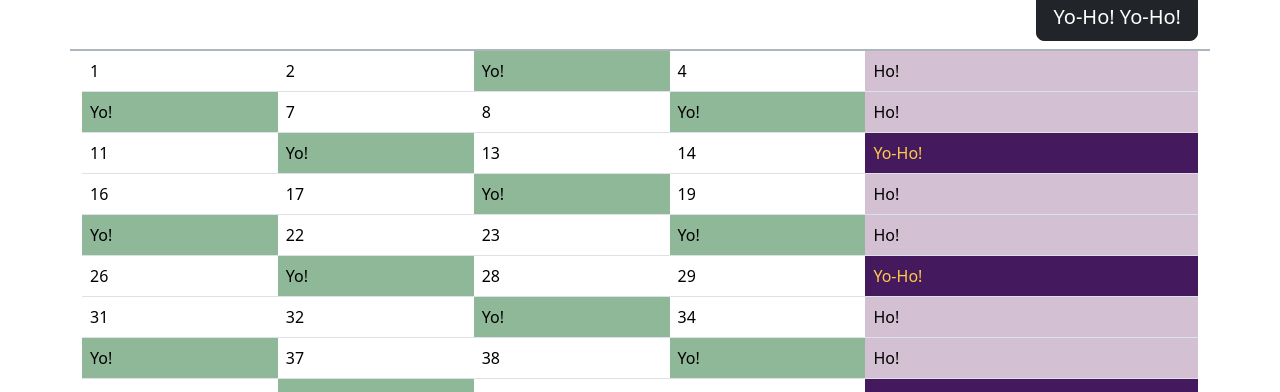
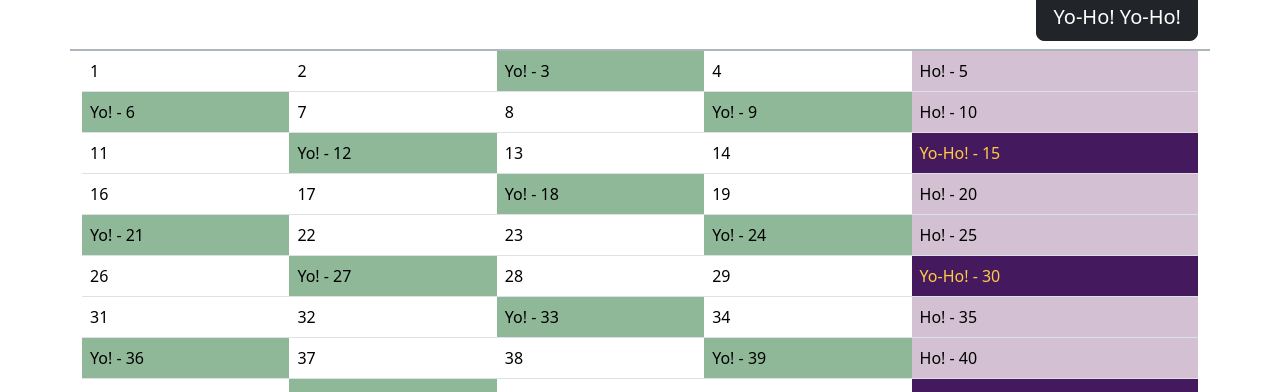
Before and after one commit to Vann-K/Yo-Ho, a plain HTML site: page app.html in a window 1280 px wide. Both pictures are taken after a click on the button "Yo-Ho! Yo-Ho!". Shown: the part 408-800 px from the top of the page. Drawn offline with nearby package versions, Linux system fonts and the light colour scheme; some packages are replaced by stand-ins of ours; a script that the page names is missing; a web font is replaced by a local one.

Commit message:
Finishing Touches.

```diff
--- a/js/site.js
+++ b/js/site.js
@@ -55,19 +55,19 @@ function displayYoHo(numbers) {
         // print yoho
         if (numbers[i] % 3 == 0 && numbers[i] % 5 == 0) {
             className = 'yoHo';
-            tableHtml += `<td class="${className}">Yo-Ho!</td>`;
+            tableHtml += `<td class="${className}">Yo-Ho! - ${value}</td>`;
         }
         // If divisible 3 && not divisible by 5
         // Print Yo
         if (numbers[i] % 3 == 0 && numbers[i] % 5 != 0) {
             className = 'yo';
-            tableHtml += `<td class="${className}">Yo!</td>`;
+            tableHtml += `<td class="${className}">Yo! - ${value}</td>`;
         }
         //If divisble by 5 && not 3
         //Print Ho
         if (numbers[i] % 3 != 0 && numbers[i] % 5 == 0) {
             className = 'ho';
-            tableHtml += `<td class="${className}">Ho!</td>`;
+            tableHtml += `<td class="${className}">Ho! - ${value}</td>`;
         }
         // If neither
         // Print Value
```
Also changed, not shown: index.html (+4 -2 lines).
